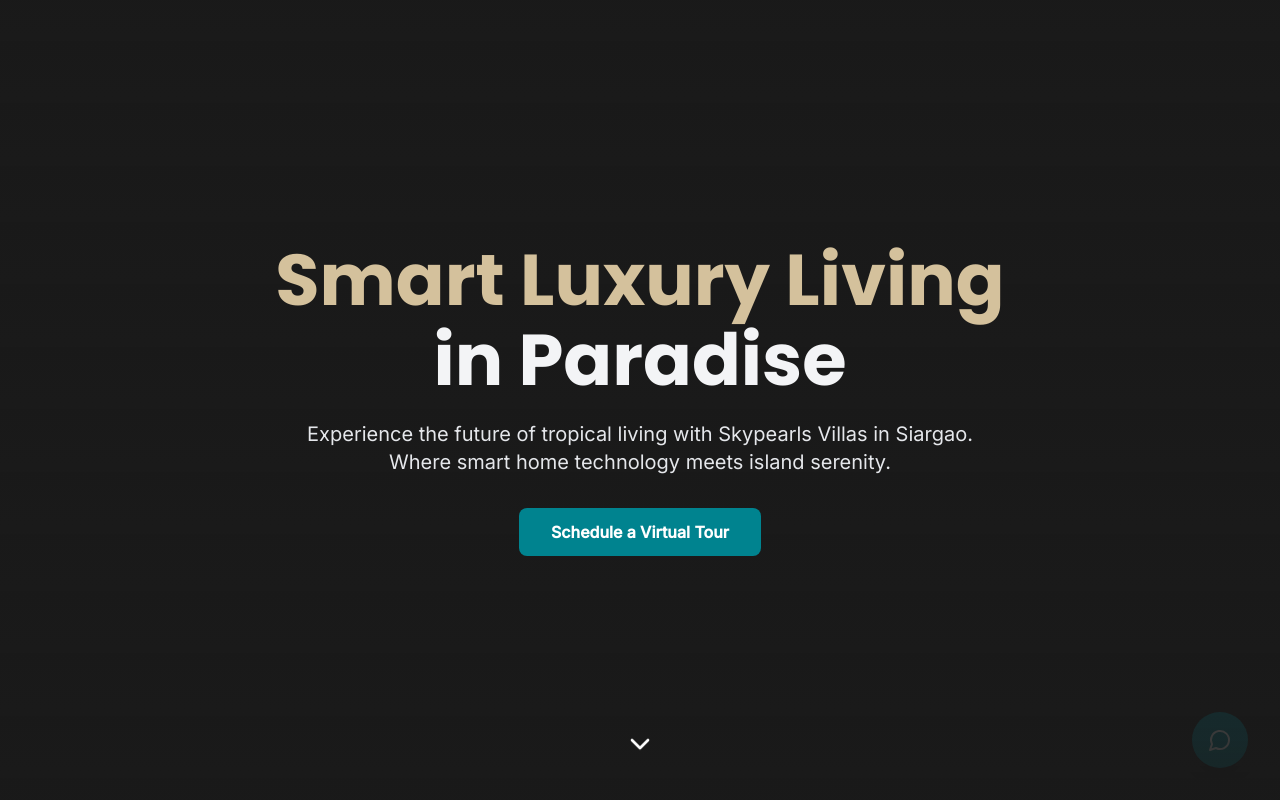
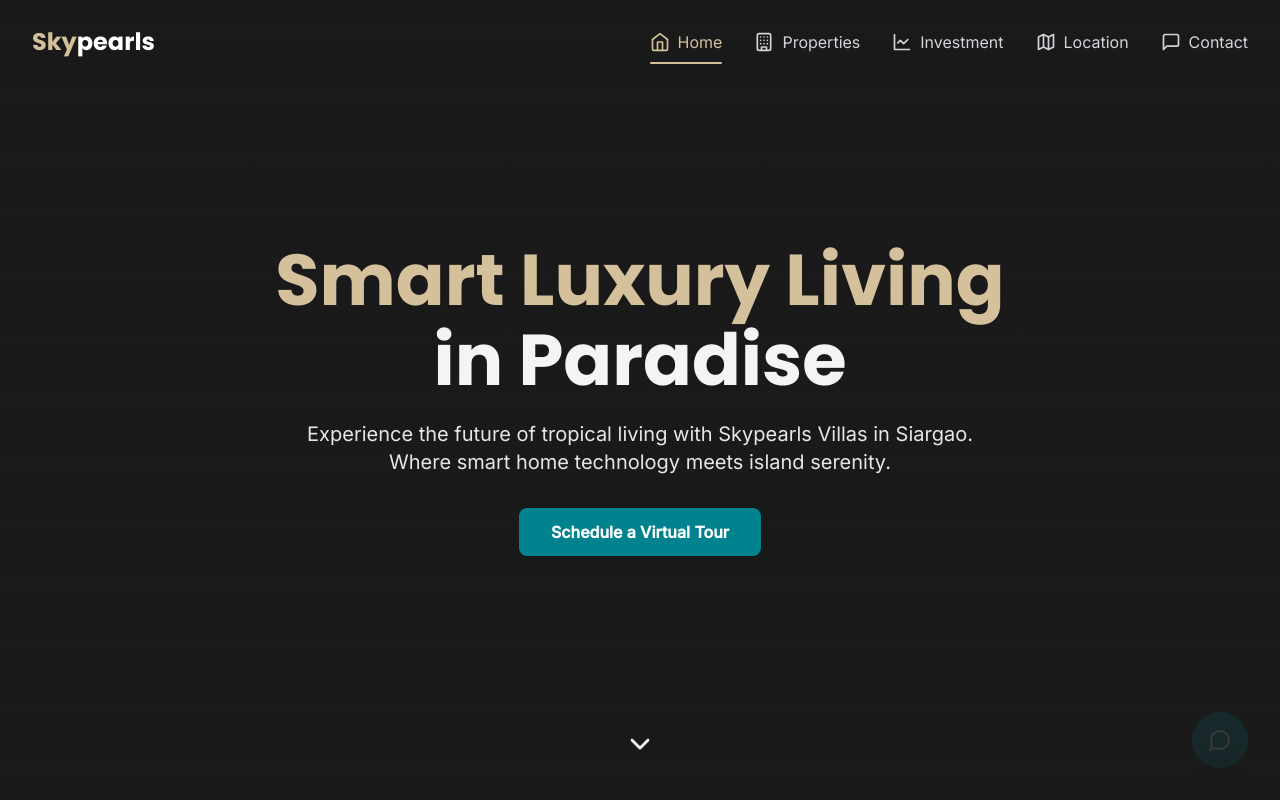
Before and after one commit to Ivanxdigital/skypearls-villas, a React (Vite) app: page / in a window 1280 px wide. Shown: the top 800 px of the page. Built offline with nearby package versions, Linux system fonts and the light colour scheme.

Commit message:
Add responsive navigation with desktop and mobile support

```diff
--- a/src/App.tsx
+++ b/src/App.tsx
@@ -6,6 +6,7 @@ import { VillaGallery } from './components/VillaGallery';
 import { Investment } from './components/Investment';
 import { Location } from './components/Location';
 import { Contact } from './components/Contact';
+import { Navigation } from './components/Navigation';
 import { MessageCircle } from 'lucide-react';
 
 function App() {
@@ -31,6 +32,7 @@ function App() {
 
   return (
     <div className="min-h-screen bg-charcoal">
+      <Navigation />
       <Hero />
       <PropertyShowcase />
       <ConstructionProgress />
--- a/src/components/Contact.tsx
+++ b/src/components/Contact.tsx
@@ -43,8 +43,8 @@ export const Contact = () => {
   };
 
   return (
-    <section className="py-16 sm:py-24 bg-gradient-to-b from-charcoal/95 to-charcoal">
-      <div className="max-w-7xl mx-auto px-4 sm:px-6 lg:px-8">
+    <section id="contact" className="section-padding bg-charcoal/95">
+      <div className="container mx-auto">
         <h2 className="text-3xl sm:text-4xl md:text-5xl font-bold text-center mb-12 sm:mb-20 font-poppins">
           Get in <span className="text-sand">Touch</span>
         </h2>
--- a/src/components/Hero.tsx
+++ b/src/components/Hero.tsx
@@ -68,7 +68,7 @@ export const Hero = () => {
   }, []);
 
   return (
-    <section className="relative h-[100svh] w-full overflow-hidden">
+    <section id="hero" className="relative h-[100svh] w-full overflow-hidden">
       {/* YouTube container */}
       <div
         ref={youtubeContainerRef}
--- a/src/components/Investment.tsx
+++ b/src/components/Investment.tsx
@@ -3,7 +3,7 @@ import { TrendingUp, Users, Building, Palmtree as PalmTree } from 'lucide-react'
 
 export const Investment = () => {
   return (
-    <section className="section-padding bg-gradient-to-b from-charcoal to-charcoal/95">
+    <section id="investment" className="section-padding bg-gradient-to-b from-charcoal to-charcoal/95">
       <div className="max-w-7xl mx-auto">
         <h2 className="text-2xl sm:text-3xl md:text-4xl font-bold text-center mb-8 sm:mb-16">
           Investment <span className="text-sand">Potential</span>
--- a/src/components/Location.tsx
+++ b/src/components/Location.tsx
@@ -26,8 +26,8 @@ const attractions = [
 
 export const Location = () => {
   return (
-    <section className="section-padding bg-charcoal/95">
-      <div className="max-w-7xl mx-auto">
+    <section id="location" className="section-padding bg-gradient-to-t from-charcoal to-charcoal/95">
+      <div className="container mx-auto">
         <h2 className="text-2xl sm:text-3xl md:text-4xl font-bold text-center mb-8 sm:mb-16">
           Prime <span className="text-sand">Location</span>
         </h2>
--- /dev/null
+++ b/src/components/Navigation.tsx
@@ -0,0 +1,149 @@
+import React, { useState, useEffect } from 'react';
+import { Menu, X, Home, Building, LineChart, Map, MessageSquare } from 'lucide-react';
+
+export const Navigation = () => {
+  const [isOpen, setIsOpen] = useState(false);
+  const [scrolled, setScrolled] = useState(false);
+  const [activeSection, setActiveSection] = useState('hero');
+
+  // Navigation links
+  const navLinks = [
+    { name: 'Home', icon: <Home className="w-5 h-5" />, href: '#hero' },
+    { name: 'Properties', icon: <Building className="w-5 h-5" />, href: '#property' },
+    { name: 'Investment', icon: <LineChart className="w-5 h-5" />, href: '#investment' },
+    { name: 'Location', icon: <Map className="w-5 h-5" />, href: '#location' },
+    { name: 'Contact', icon: <MessageSquare className="w-5 h-5" />, href: '#contact' },
+  ];
+
+  useEffect(() => {
+    const handleScroll = () => {
+      const offset = window.scrollY;
+      if (offset > 50) {
+        setScrolled(true);
+      } else {
+        setScrolled(false);
+      }
+
+      // Update active section based on scroll position
+      const sections = navLinks.map(link => link.href.substring(1));
+
+      for (const section of sections) {
+        const element = document.getElementById(section);
+        if (element) {
+          const rect = element.getBoundingClientRect();
+          if (rect.top <= 100 && rect.bottom >= 100) {
+            setActiveSection(section);
+            break;
+          }
+        }
+      }
+    };
+
+    window.addEventListener('scroll', handleScroll);
+
+    return () => {
+      window.removeEventListener('scroll', handleScroll);
+    };
+  }, [navLinks]);
+
+  const handleMenuToggle = () => {
+    setIsOpen(!isOpen);
+    // Prevent body scroll when menu is open
+    document.body.style.overflow = isOpen ? 'auto' : 'hidden';
+  };
+
+  const handleNavLinkClick = (href: string) => {
+    document.querySelector(href)?.scrollIntoView({ behavior: 'smooth' });
+    setIsOpen(false);
+    document.body.style.overflow = 'auto';
+  };
+
+  return (
+    <>
+      {/* Desktop Navigation */}
+      <nav
+        className={`fixed top-0 left-0 w-full z-50 transition-all duration-300 ${
+          scrolled ? 'bg-charcoal/90 backdrop-blur-md shadow-lg py-3' : 'bg-transparent py-5'
+        }`}
+      >
+        <div className="container mx-auto px-4 sm:px-6 lg:px-8 flex justify-between items-center">
+          {/* Logo */}
+          <a
+            href="#hero"
+            className="text-2xl font-bold text-white font-poppins flex items-center"
+            onClick={(e) => {
+              e.preventDefault();
+              handleNavLinkClick('#hero');
+            }}
+          >
+            <span className="text-sand">Sky</span>pearls
+          </a>
+
+          {/* Desktop Menu */}
+          <ul className="hidden md:flex items-center space-x-8">
+            {navLinks.map((link) => (
+              <li key={link.name} className="nav-item">
+                <a
+                  href={link.href}
+                  className={`nav-link text-gray-300 hover:text-sand transition-colors duration-300 flex items-center gap-2 py-2 relative ${
+                    activeSection === link.href.substring(1) ? 'text-sand' : ''
+                  }`}
+                  onClick={(e) => {
+                    e.preventDefault();
+                    handleNavLinkClick(link.href);
+                  }}
+                >
+                  {link.icon}
+                  <span>{link.name}</span>
+                  <span
+                    className={`nav-link-indicator ${
+                      activeSection === link.href.substring(1) ? 'w-full' : 'w-0'
+                    }`}
+                  />
+                </a>
+              </li>
+            ))}
+          </ul>
+
+          {/* Mobile Menu Button */}
+          <button
+            className="md:hidden text-white"
+            onClick={handleMenuToggle}
+            aria-label={isOpen ? 'Close Menu' : 'Open Menu'}
+          >
+            {isOpen ? <X className="w-7 h-7" /> : <Menu className="w-7 h-7" />}
+          </button>
+        </div>
+      </nav>
+
+      {/* Mobile Navigation Overlay */}
+      <div
+        className={`fixed inset-0 bg-charcoal/95 backdrop-blur-lg z-40 transform transition-transform duration-500 ease-in-out md:hidden ${
+          isOpen ? 'translate-x-0' : 'translate-x-full'
+        }`}
+      >
+        <div className="flex flex-col items-center justify-center h-full">
+          <ul className="space-y-8 py-8 text-center">
+            {navLinks.map((link, index) => (
+              <li key={link.name} className="mobile-nav-item">
+                <a
+                  href={link.href}
+                  className={`text-gray-200 hover:text-sand text-2xl font-poppins flex items-center gap-3 transition-all duration-300 hover:scale-105 ${
+                    activeSection === link.href.substring(1) ? 'text-sand' : ''
+                  }`}
+                  onClick={(e) => {
+                    e.preventDefault();
+                    handleNavLinkClick(link.href);
+                  }}
+                >
+                  {link.icon}
+                  <span>{link.name}</span>
+                </a>
+              </li>
+            ))}
+          </ul>
+        </div>
+      </div>
+    </>
+  );
+};
--- a/src/index.css
+++ b/src/index.css
@@ -80,6 +80,53 @@
   .animate-appear {
     animation: appear 0.3s ease-out forwards;
   }
+
+  /* Navigation Animations */
+  .nav-link-indicator {
+    @apply absolute bottom-0 left-0 h-0.5 bg-sand rounded-full w-0 transition-all duration-300;
+  }
+
+  .nav-link:hover .nav-link-indicator,
+  .nav-link.active .nav-link-indicator {
+    @apply w-full;
+  }
+
+  .nav-item {
+    @apply relative overflow-hidden;
+  }
+
+  .nav-item-enter {
+    @apply opacity-0 -translate-y-4;
+  }
+
+  .nav-item-enter-active {
+    @apply opacity-100 translate-y-0 transition-all duration-300;
+  }
+
+  .nav-item-exit {
+    @apply opacity-100 translate-y-0;
+  }
+
+  .nav-item-exit-active {
+    @apply opacity-0 translate-y-4 transition-all duration-300;
+  }
+
+  /* Enhanced mobile menu animation */
+  @keyframes slideIn {
+    from { transform: translateY(20px); opacity: 0; }
+    to { transform: translateY(0); opacity: 1; }
+  }
+
+  .mobile-nav-item {
+    animation: slideIn 0.3s ease forwards;
+    opacity: 0;
+  }
+
+  .mobile-nav-item:nth-child(1) { animation-delay: 0.1s; }
+  .mobile-nav-item:nth-child(2) { animation-delay: 0.2s; }
+  .mobile-nav-item:nth-child(3) { animation-delay: 0.3s; }
+  .mobile-nav-item:nth-child(4) { animation-delay: 0.4s; }
+  .mobile-nav-item:nth-child(5) { animation-delay: 0.5s; }
 }
 
 /* Custom scrollbar */
```
